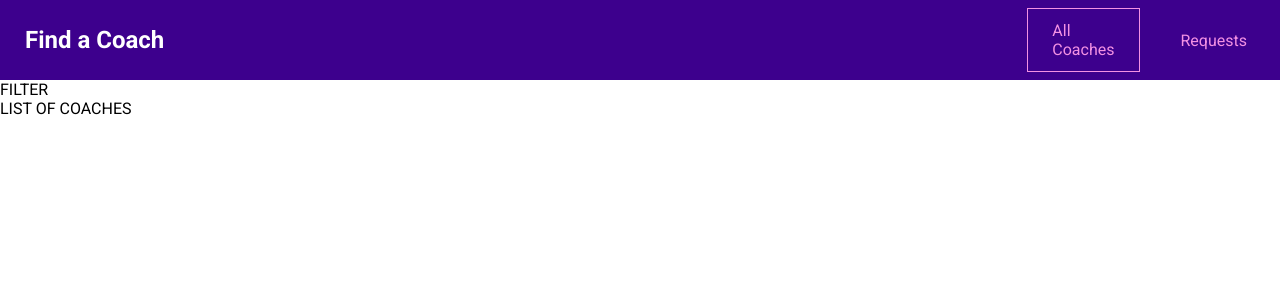
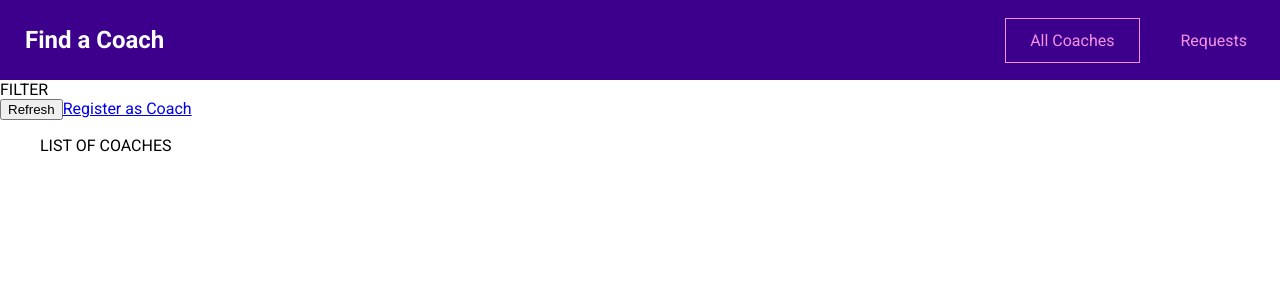
Before and after one commit to Sakeerin/find-coach-web-app, a Vue app: page /coaches in a window 1280 px wide. Shown: the top 300 px of the page. Built offline with nearby package versions, Linux system fonts and the light colour scheme.

Commit message:
writing up pages

```diff
--- a/src/components/layout/TheHeader.vue
+++ b/src/components/layout/TheHeader.vue
@@ -68,5 +68,6 @@
 
 li {
   margin: 0 0.5rem;
+  width: max-content;
 }
 </style>
--- a/src/pages/coaches/CoachesDetail.vue
+++ b/src/pages/coaches/CoachesDetail.vue
@@ -1,3 +1,5 @@
 <template>
-    <div></div>
+    DETAILS FOR COACH
+    <router-view></router-view>
+    <router-link to="/coaches/c1/contact">Contact</router-link>
 </template>
--- a/src/pages/coaches/CoachesList.vue
+++ b/src/pages/coaches/CoachesList.vue
@@ -3,6 +3,10 @@
         FILTER
     </section>
     <section>
-        LIST OF COACHES
+        <div class="controls">
+            <button>Refresh</button>
+            <router-link to="/register">Register as Coach</router-link>
+        </div>
+        <ul>LIST OF COACHES</ul>
     </section>
 </template>
--- a/src/pages/coaches/CoachesRegistration.vue
+++ b/src/pages/coaches/CoachesRegistration.vue
@@ -1,3 +1,3 @@
 <template>
-    <div></div>
+    REGISTRATION
 </template>
--- a/src/pages/requests/ContactCoach.vue
+++ b/src/pages/requests/ContactCoach.vue
@@ -1,3 +1,3 @@
 <template>
-    <div></div>
+    CONTACT A COACH
 </template>
--- a/src/pages/requests/RequestsReceived.vue
+++ b/src/pages/requests/RequestsReceived.vue
@@ -1,3 +1,3 @@
 <template>
-    <div></div>
+    REQUEST
 </template>
--- a/src/router.js
+++ b/src/router.js
@@ -14,7 +14,7 @@
         { path: '/coaches', component: CoachesList },
         { path: '/coaches/:id', component: CoachDetail,
             children: [
-                { path: 'contract', component: ContactCoach } // coaches/id/contract
+                { path: 'contact', component: ContactCoach } // coaches/id/contact
             ],
         },
         { path: '/register', component: CoachRegistration },
```
